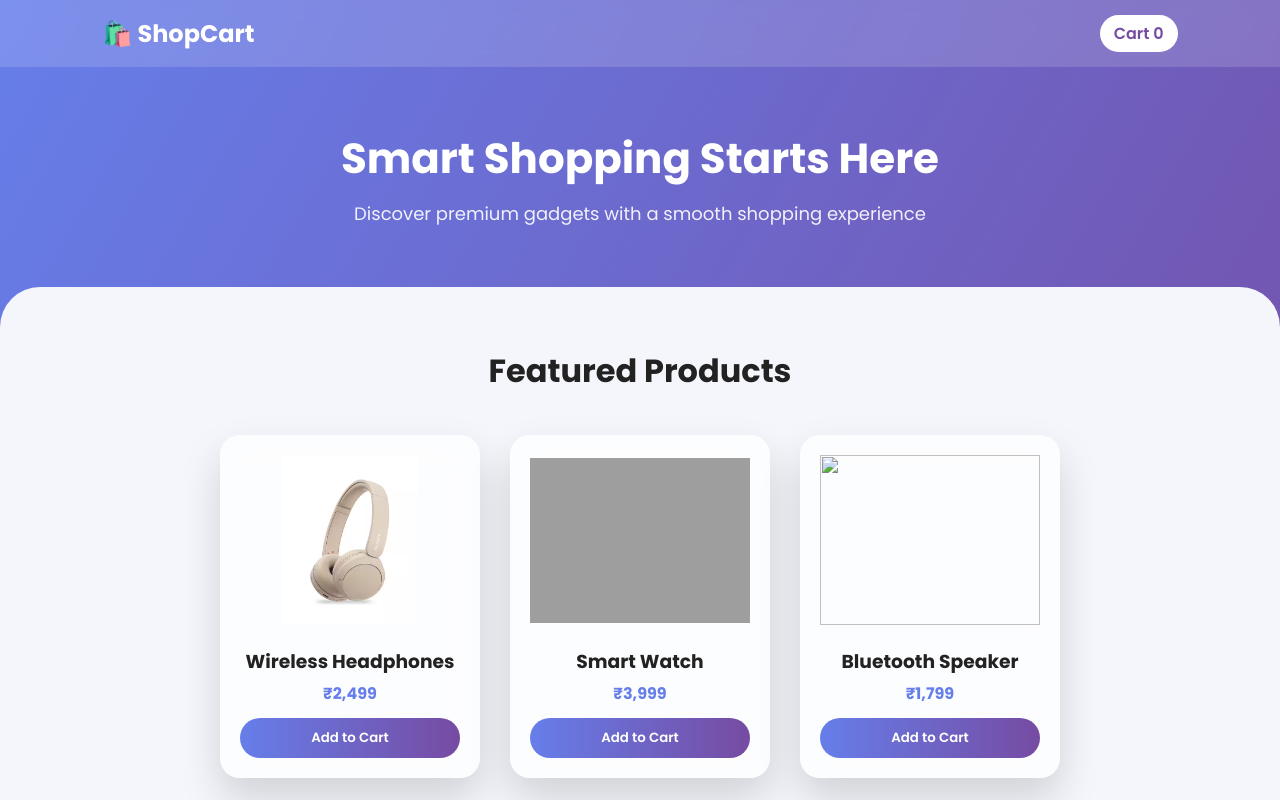
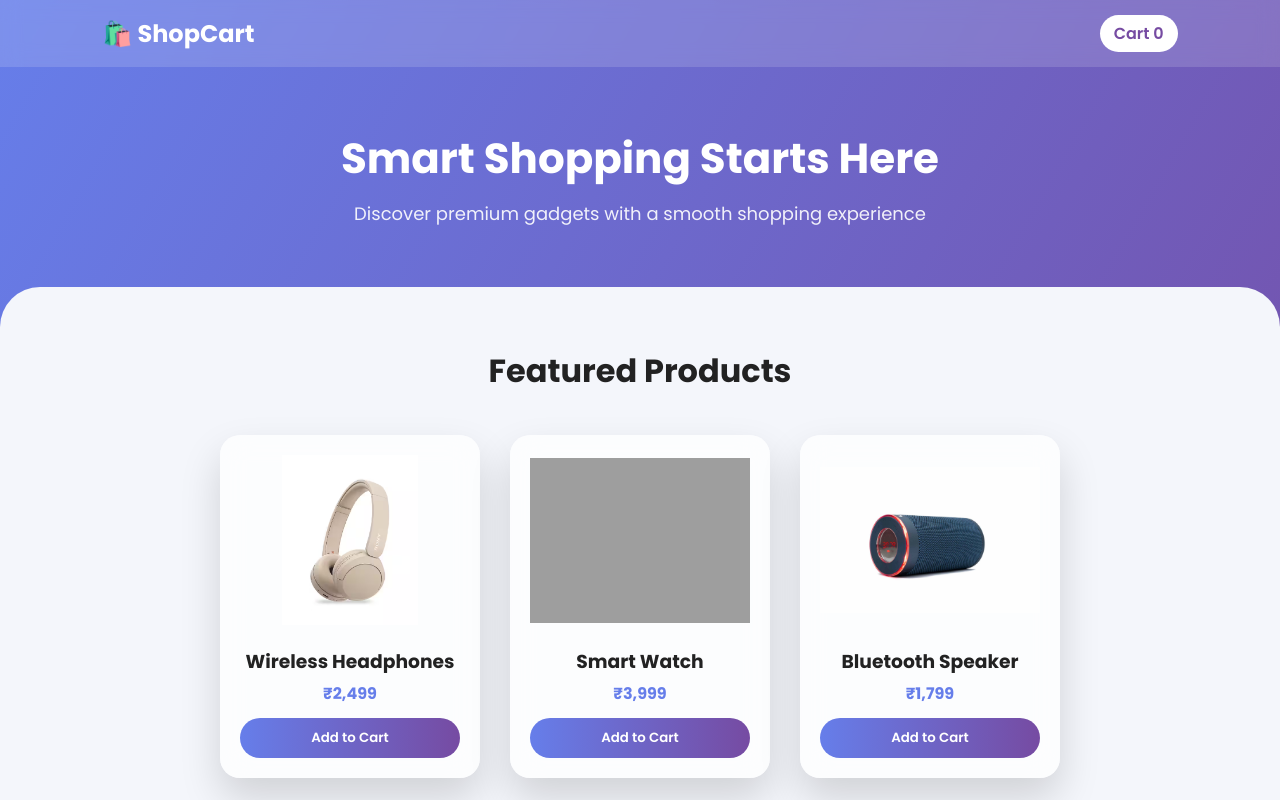
Before and after one commit to abhsys/Cloud-, a plain HTML site: page index.html in a window 1280 px wide. Shown: the top 800 px of the page. Drawn offline with Linux system fonts and the light colour scheme; grey boxes are pictures that could not be loaded.

Commit message:
Fix HTML formatting and update image path

```diff
--- a/index.html
+++ b/index.html
@@ -45,7 +45,7 @@
         </div>
 
         <div class="product-card">
-            <img src="images\speaker.png">
+            <img src="speaker.png">
             <h3>Bluetooth Speaker</h3>
             <p class="price">₹1,799</p>
             <button onclick="addToCart('Bluetooth Speaker',1799)">Add to Cart</button>
```
